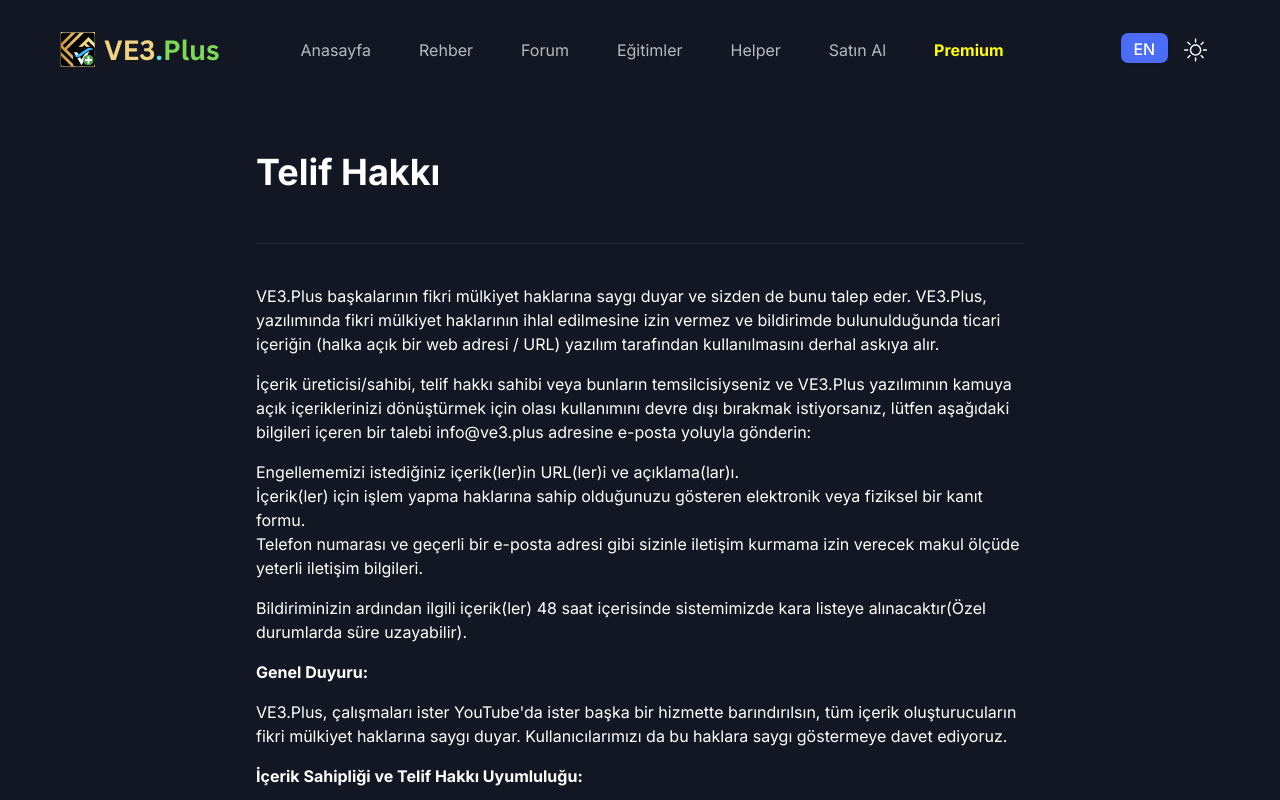
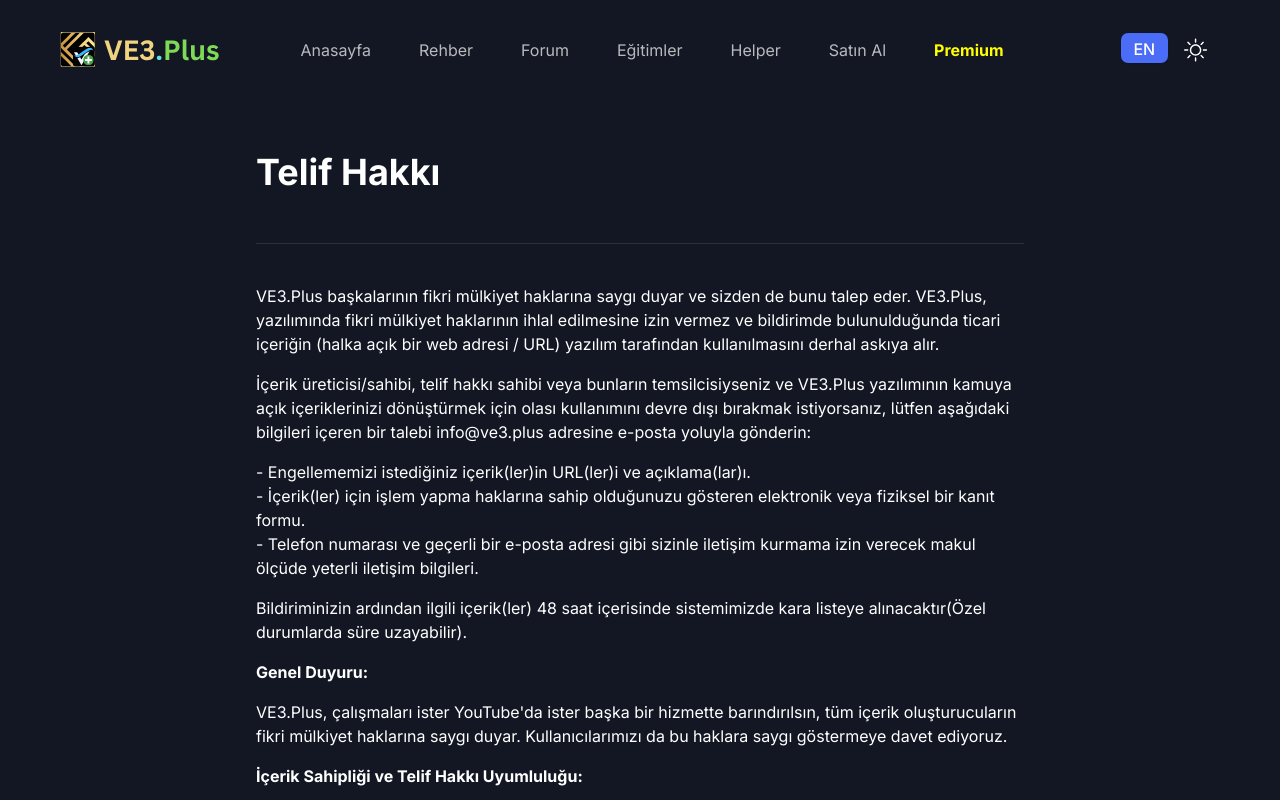
Before and after one commit to f9260/tes8, a Next.js app: page /telif-hakki in a window 1280 px wide. Shown: the top 800 px of the page. Built offline with nearby package versions, Linux system fonts and the light colour scheme.

Commit message:
Update page.tsx

```diff
--- a/src/app/telif-hakki/page.tsx
+++ b/src/app/telif-hakki/page.tsx
@@ -29,9 +29,9 @@
                     İçerik üreticisi/sahibi, telif hakkı sahibi veya bunların temsilcisiyseniz ve VE3.Plus yazılımının kamuya açık içeriklerinizi dönüştürmek için olası kullanımını devre dışı bırakmak istiyorsanız, lütfen aşağıdaki bilgileri içeren bir talebi info@ve3.plus adresine e-posta yoluyla gönderin:
                   </p>
                   <ul className="mb-4">
-                    <li>Engellememizi istediğiniz içerik(ler)in URL(ler)i ve açıklama(lar)ı.</li>
-                    <li>İçerik(ler) için işlem yapma haklarına sahip olduğunuzu gösteren elektronik veya fiziksel bir kanıt formu.</li>
-                    <li>Telefon numarası ve geçerli bir e-posta adresi gibi sizinle iletişim kurmama izin verecek makul ölçüde yeterli iletişim bilgileri.</li>
+                    <li>- Engellememizi istediğiniz içerik(ler)in URL(ler)i ve açıklama(lar)ı.</li>
+                    <li>- İçerik(ler) için işlem yapma haklarına sahip olduğunuzu gösteren elektronik veya fiziksel bir kanıt formu.</li>
+                    <li>- Telefon numarası ve geçerli bir e-posta adresi gibi sizinle iletişim kurmama izin verecek makul ölçüde yeterli iletişim bilgileri.</li>
                   </ul>
                   <p className="mb-4">
                     Bildiriminizin ardından ilgili içerik(ler) 48 saat içerisinde sistemimizde kara listeye alınacaktır(Özel durumlarda süre uzayabilir).
```
